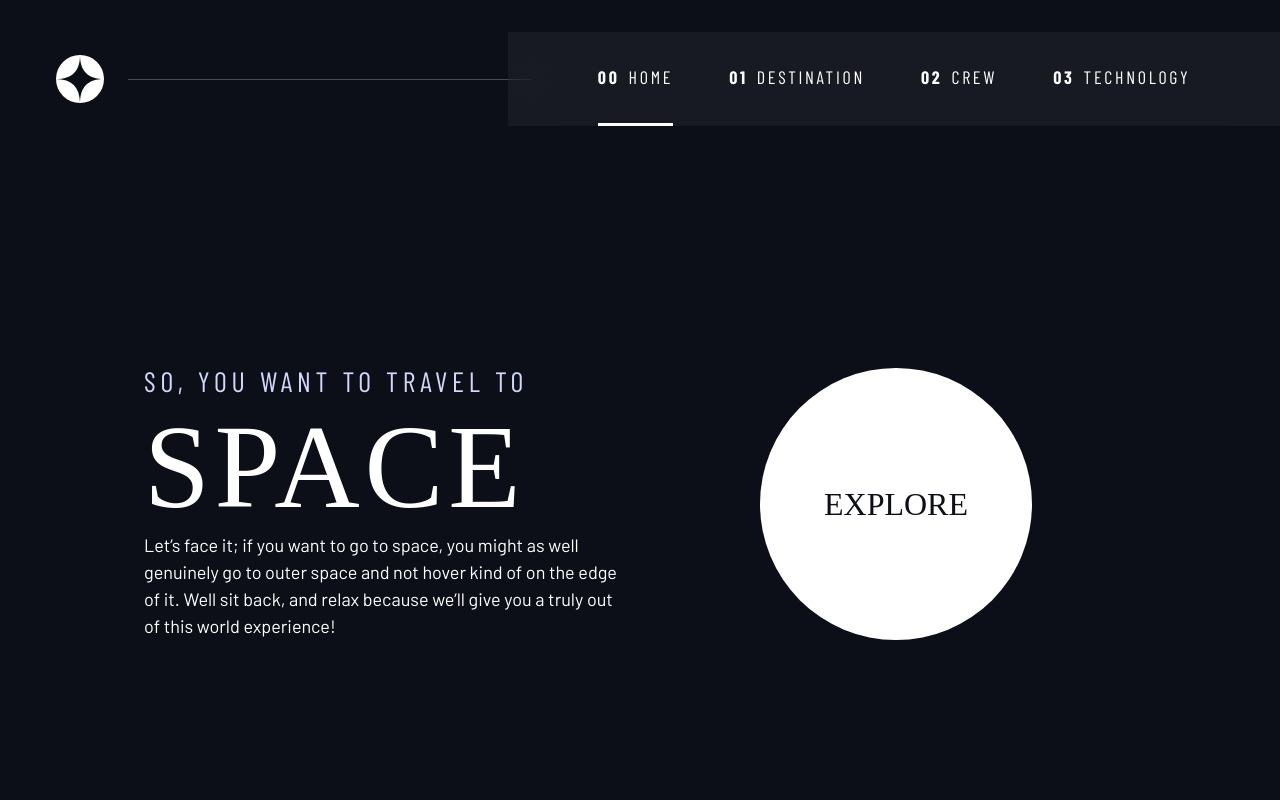
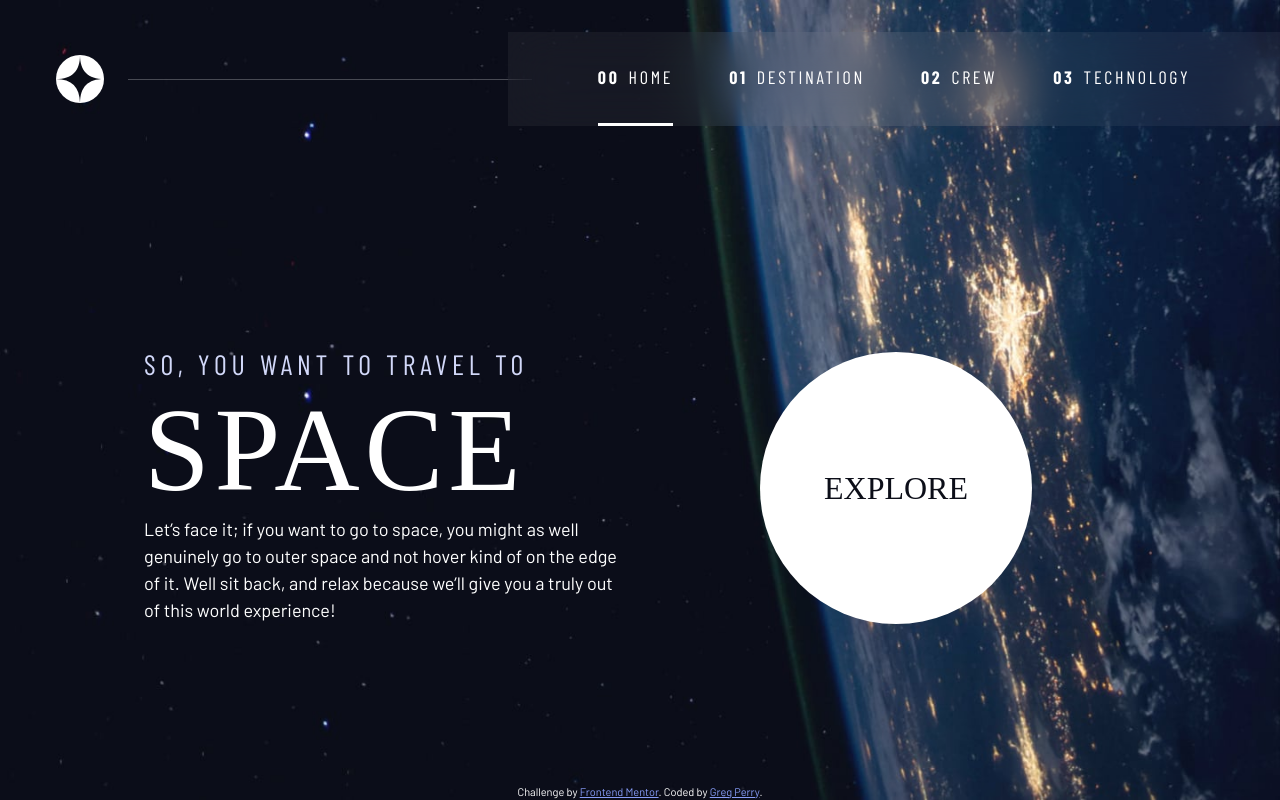
Before and after one commit to chizy21/space-tourism-website, a plain HTML site: page index.html in a window 1280 px wide. Drawn offline with nearby package versions, Linux system fonts and the light colour scheme; files whose address does not match are found by name; a web font is replaced by a local one.

Commit message:
changed dir structure

```diff
--- a/css/index.css
+++ b/css/index.css
@@ -474,55 +474,55 @@ body {
 }
 /* home */
 .home {
-  background-image: url(./assets/home/background-home-mobile.jpg);
+  background-image: url(/assets/home/background-home-mobile.jpg);
 }
 
 @media (min-width: 35rem) {
   .home {
     background-position: center center;
-    background-image: url(./assets/home/background-home-tablet.jpg);
+    background-image: url(/assets/home/background-home-tablet.jpg);
   }
 }
 
 @media (min-width: 45rem) {
   .home {
-    background-image: url(./assets/home/background-home-desktop.jpg);
+    background-image: url(/assets/home/background-home-desktop.jpg);
   }
 }
 
 /* destination */
 .destination {
-  background-image: url(./assets/destination/background-destination-mobile.jpg);
+  background-image: url(/assets/destination/background-destination-mobile.jpg);
 }
 
 @media (min-width: 35rem) {
   .destination {
     background-position: center center;
-    background-image: url(./assets/destination/background-destination-tablet.jpg);
+    background-image: url(/assets/destination/background-destination-tablet.jpg);
   }
 }
 
 @media (min-width: 45rem) {
   .destination {
-    background-image: url(./assets/destination/background-destination-desktop.jpg);
+    background-image: url(/assets/destination/background-destination-desktop.jpg);
   }
 }
 
 /* crew */
 .crew {
-  background-image: url(./assets/home/background-crew-mobile.jpg);
+  background-image: url(/assets/home/background-crew-mobile.jpg);
 }
 
 @media (min-width: 35rem) {
   .crew {
     background-position: center center;
-    background-image: url(./assets/crew/background-crew-tablet.jpg);
+    background-image: url(/assets/crew/background-crew-tablet.jpg);
   }
 }
 
 @media (min-width: 45rem) {
   .crew {
-    background-image: url(./assets/crew/background-crew-desktop.jpg);
+    background-image: url(/assets/crew/background-crew-desktop.jpg);
   }
 }
 
@@ -691,3 +691,12 @@ body {
     max-width: 90%;
   }
 }
+
+.attribution {
+  font-size: 11px;
+  text-align: center;
+}
+
+.attribution a {
+  color: hsl(228, 89%, 75%);
+}
--- a/index.html
+++ b/index.html
@@ -95,5 +95,14 @@
         >
       </div>
     </main>
+    <footer>
+      <div class="attribution">
+        Challenge by
+        <a href="https://www.frontendmentor.io?ref=challenge" target="_blank"
+          >Frontend Mentor</a
+        >. Coded by
+        <a href="https://www.frontendmentor.io/profile/chizy21">Greg Perry</a>.
+      </div>
+    </footer>
   </body>
 </html>
```
Also changed, not shown: crew/crew-commander.html (renamed from crew-commander.html), crew/crew-engineer.html (renamed from crew-engineer.html), crew/crew-pilot.html (renamed from crew-pilot.html), crew/crew-specialist.html (renamed from crew-specialist.html), destination/destination-europa.html (renamed from destination-europa.html), destination/destination-mars.html (renamed from destination-mars.html), destination/destination-moon.html (renamed from destination-moon.html), destination/destination-titan.html (renamed from destination-titan.html), technology/technology-capsule.html (renamed from technology-capsule.html), technology/technology-spaceport.html (renamed from technology-spaceport.html), technology/technology-vehicle.html (renamed from technology-vehicle.html).
